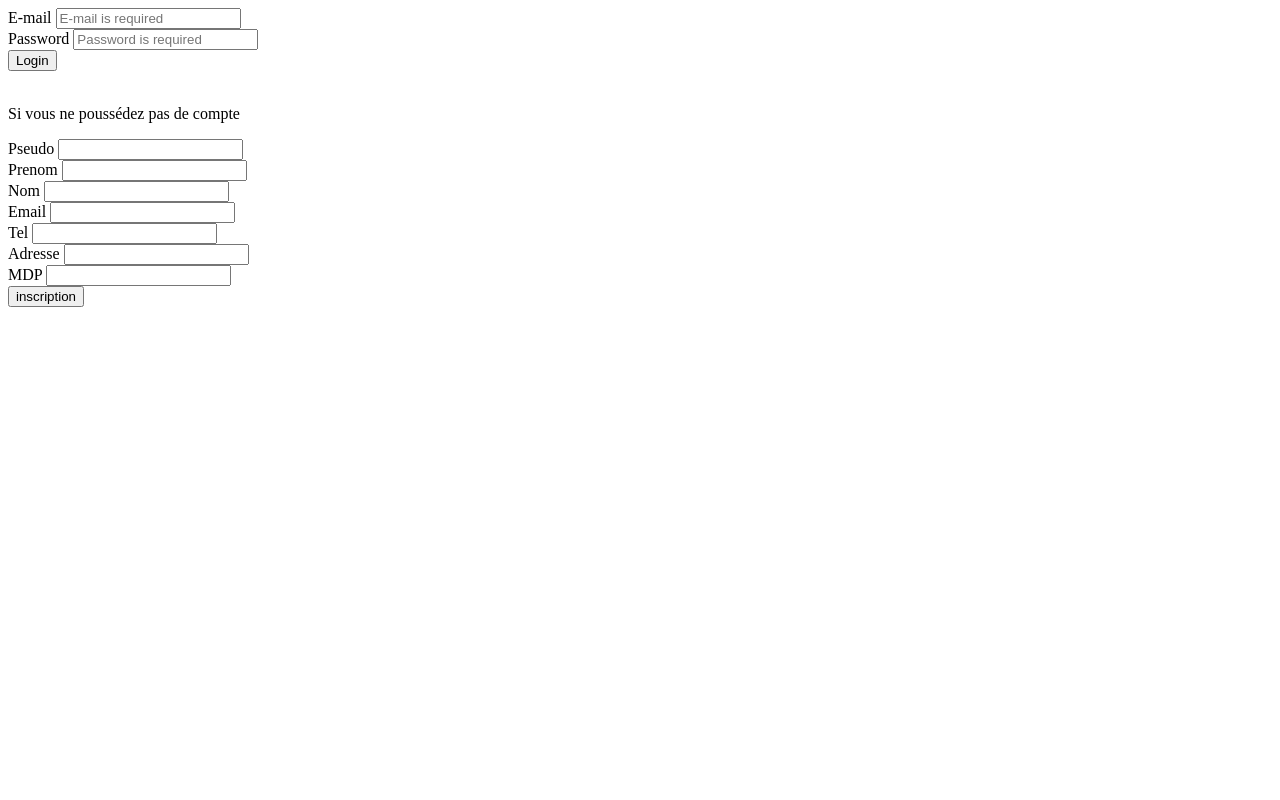
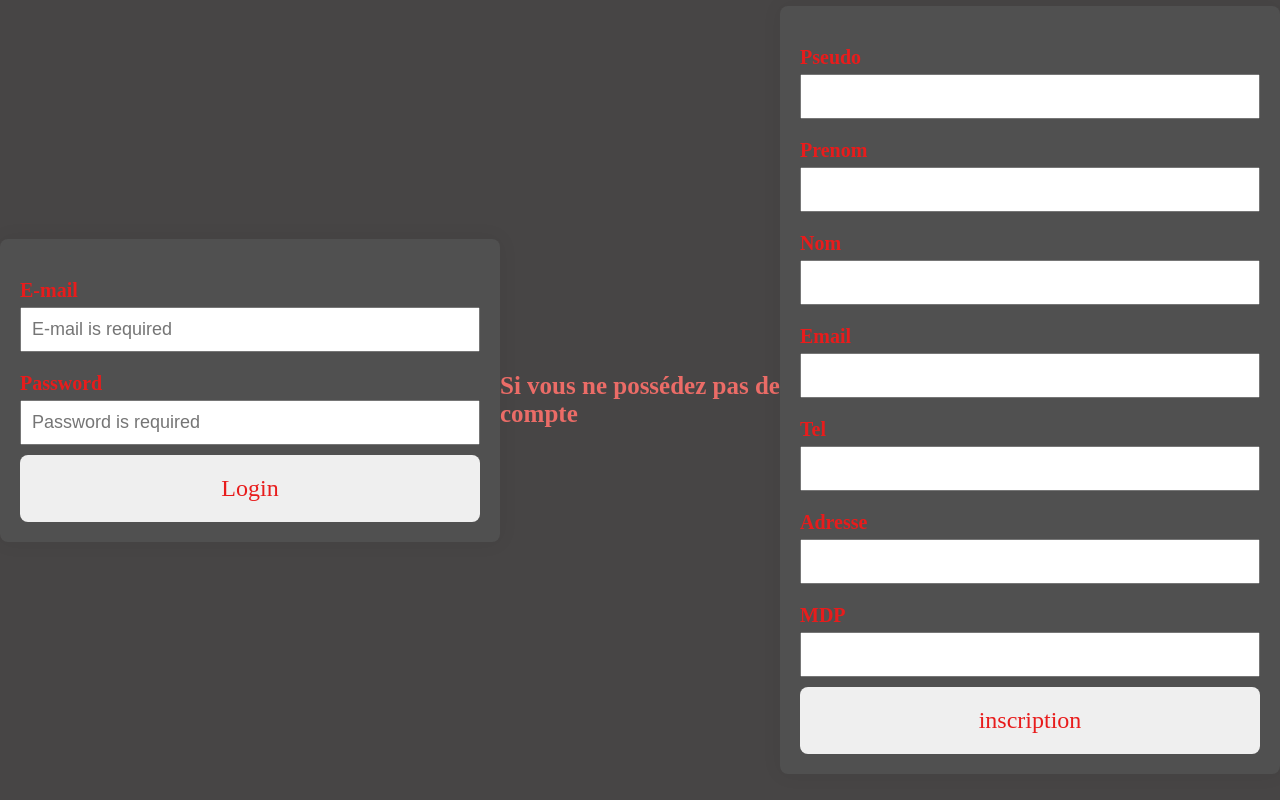
Before and after one commit to Bastien-crg/Proj_Bdd2, a PHP site: page /formulaire.php in a window 1280 px wide. Run offline with PHP 8.4, Linux system fonts and the light colour scheme.

Commit message:
ajoute style aux formulaires

```diff
--- a/projetPHP/formulaire.php
+++ b/projetPHP/formulaire.php
@@ -2,34 +2,32 @@
 <html>
 <head>
     <title>formulaire</title>
+    <link rel="stylesheet" type="text/css" href="styleFormulaire.css">
 </head>
 <body>
     <!-- connexion -->
+    <section>
+    <div class="container">
         <form class="formulaire" method="POST" action="connexion.php">
-    <div class="email">
-        <span class="input_email">E-mail</span>
-        <input class="enter_email" type="text" name="email" placeholder="E-mail is required">
+        <div class="form_group">
+            <label for="email">E-mail</label>
+            <input type="text" name="email" placeholder="E-mail is required">
         </div>
-    <div class="mdp">
-        <span class="input_mdp">Password</span>
-        <input class="enter_mdp" type="password" name="password" placeholder="Password is required">
+        <div class="form_group">
+            <label for="password">Password</label>
+            <input type="password" name="password" placeholder="Password is required">
         </div>
 
-    <div class="login">
-        <button class="login_button" name="submit">
-            Login
-        </button>
+            <button type="submit" name="submit">Login</button>
+        </form>
     </div>
-    </form>
 
 
     <br>
-    <p>Si vous ne poussédez pas de compte</p>
+    <p>Si vous ne possédez pas de compte</p>
 
-
+    <div class="container">
         <form class="formulaire" method="POST" action="inscription.php">
-
-
             <div class="form_group">
                     <label for="speudo">Pseudo</label>
                     <input type="text" id="pseudo" name="pseudo">
@@ -67,7 +65,9 @@
 
 
 
-        <button type="submit">inscription</button>
+            <button type="submit" name="submit">inscription</button>
         </form>
+    </div>
+</section>
 </body>
 </html>
--- /dev/null
+++ b/projetPHP/styleFormulaire.css
@@ -0,0 +1,68 @@
+*{
+	padding: 0;
+	margin: 0;
+	box-sizing: border-box;
+}
+
+body {
+	font-family: "dyno_sans";
+	font-weight:bold;
+	src: url('./font/dyno_sans/Dyno Bold.ttf');
+}
+
+section{
+	height: 100vh;
+	width: 100%;
+	background-color: #474545;
+	display: flex;
+	align-items: center;
+	justify-content: center;
+}
+
+.container {
+	width: 90%;
+	max-width: 500px;
+	margin: 0 auto;
+	padding: 20px;
+	box-shadow: 0px 0px 20px #00000010;
+	background-color: #505050;
+	border-radius: 8px;
+	margin-bottom: 20px;
+}
+
+.form_group {
+	width: 100%;
+	margin-top: 20px;
+	font-size: 20px;
+	color: #e81c1c;
+}
+
+.form_group input, .form_group textarea{
+	width: 100%;
+	padding: 10px;
+	font-size: 18px;
+	margin-top: 5px;
+}
+
+button[type="submit"]{
+	width: 100%;
+	border: none;
+	outline: none;
+	padding: 20px;
+	font-size: 24px;
+	border-radius: 8px;
+	font-family: 'Ubuntu';
+	color: #e81c1c;
+	text-align: center;
+	cursor: pointer;
+	margin-top: 10px;
+}
+
+button[type="submit"]:hover{
+	background-color: #eb6c67;
+}
+
+p {
+	font-size: 25px;
+	color: #eb6c67;
+}
```
Also changed, not shown: projetPHP/config_compte.php (+17 -31 lines), projetPHP/style.css (+57 -0 lines). Lines whose indentation alone changed are shown as unchanged.
